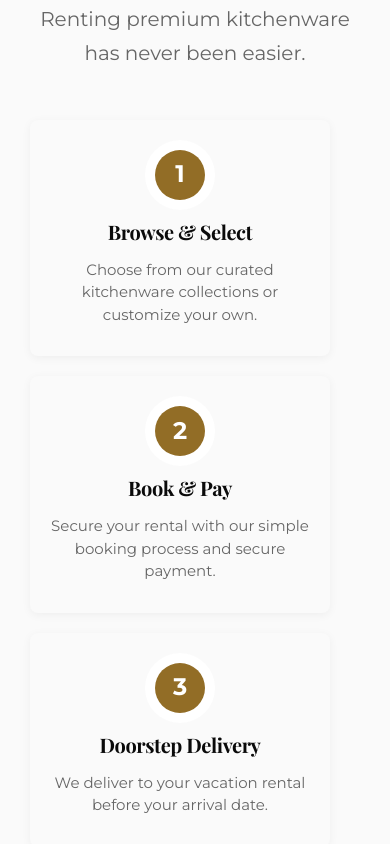
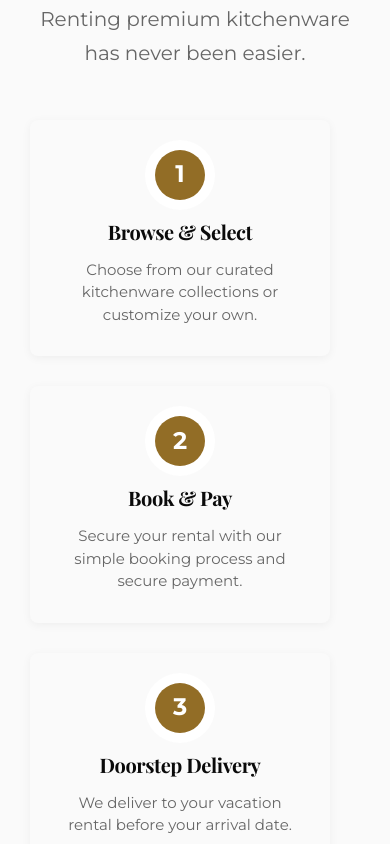
Before and after one commit to jamespheffernan/kitchenlux-website, a React (Vite) app in the folder frontend/: page / in a window 390 px wide. Shown: the part 3460-4304 px from the top of the page. Built offline with nearby package versions, Linux system fonts and the light colour scheme; no server answers.

Commit message:
Improve step cards width and responsive layout

```diff
--- a/frontend/src/pages/AboutFAQ.css
+++ b/frontend/src/pages/AboutFAQ.css
@@ -160,8 +160,8 @@
 
 .steps {
   display: grid;
-  grid-template-columns: repeat(5, 1fr);
-  gap: 20px;
+  grid-template-columns: repeat(3, 1fr);
+  gap: 30px;
   width: 100%;
   margin: 0 auto;
 }
@@ -171,11 +171,12 @@
   flex-direction: column;
   align-items: center;
   text-align: center;
-  padding: 30px 15px;
+  padding: 30px 25px;
   background-color: var(--light);
   border-radius: 8px;
   box-shadow: 0 2px 10px rgba(0, 0, 0, 0.05);
   transition: transform 0.3s ease;
+  min-height: 200px;
 }
 
 .step:hover {
@@ -544,9 +545,10 @@
   }
 }
 
-@media (max-width: 992px) {
+@media (max-width: 1200px) {
   .steps {
-    grid-template-columns: repeat(3, 1fr);
+    grid-template-columns: repeat(2, 1fr);
+    max-width: 900px;
   }
 }
 
@@ -571,12 +573,13 @@
 
   .steps {
     grid-template-columns: repeat(2, 1fr);
+    max-width: 700px;
   }
 }
 
 @media (max-width: 576px) {
   .steps {
     grid-template-columns: 1fr;
-    max-width: 500px;
+    max-width: 450px;
   }
 }
```
